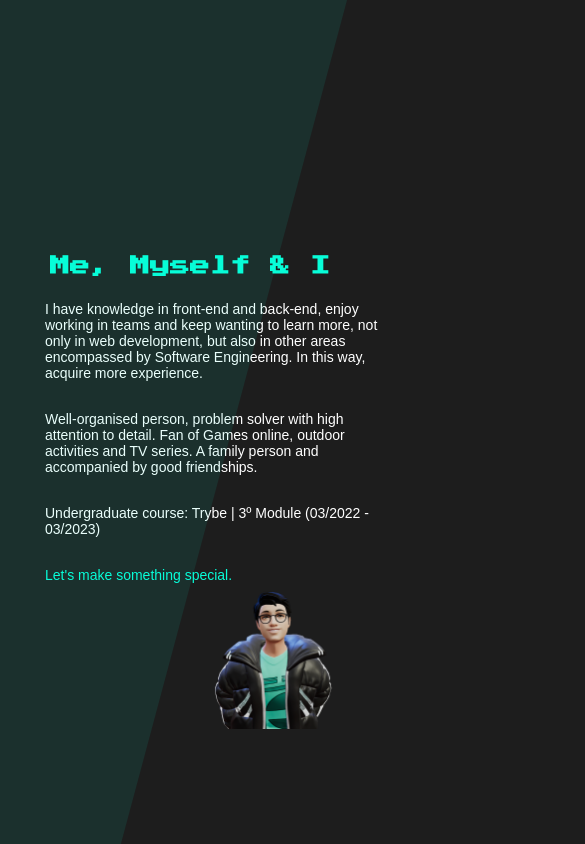
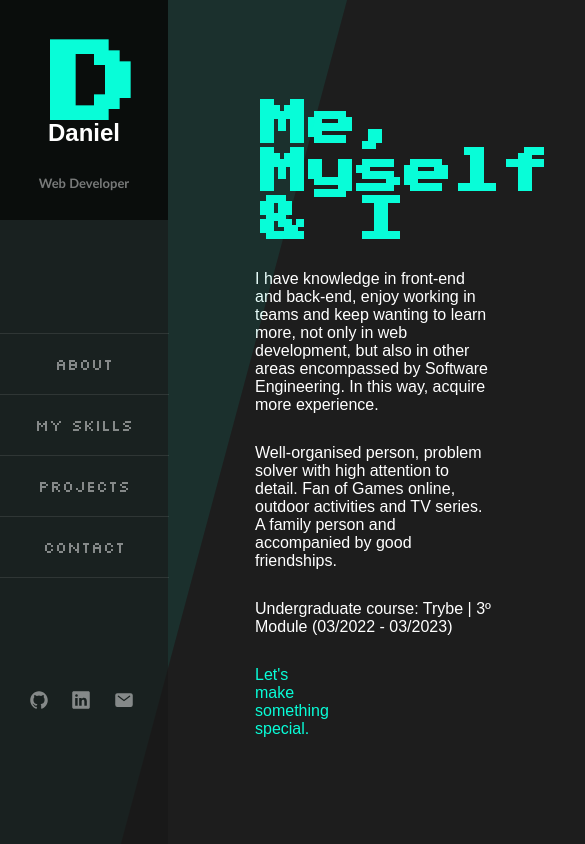
Before and after one commit to danielcampl/portfolio-daniel, a React (Create React App) app: page /about in a window 390 px wide. Shown: the top 844 px of the page, 585 px wide, since content can reach past the window. Built offline with nearby package versions, Linux system fonts and the light colour scheme; a web font is replaced by a local one.

Commit message:
reset resposive

```diff
--- a/src/App.css
+++ b/src/App.css
@@ -18,115 +18,3 @@ body::before {
   pointer-events: none;
   transform: skewX(-15deg);
 }
-
-/* MOBILE CSS */
-@media (max-width: 520px) {
-  * {
-    width: 520px;
-    padding: 0;
-    margin: 0;
-  }
-  /* LOADING  */
-
-  /* MENU */
-  .menu-container {
-    visibility: hidden;
-  }
-
-  /* HOME */
-  span {
-    font-size: 50px;
-  }
-  .row1 {
-    padding: 110px 150px 0 50px;
-  }
-  #avatar {
-    left: 270px;
-    top: 485px;
-    width: 410px;
-    height: 410px;
-  }
-  li {
-    width: 100%;
-    color: rgb(235, 165, 165);
-    -webkit-text-stroke: 1px #08fdd856;
-  }
-
-  /* ABOUT */
-  .about-title {
-    font-size: 20px;
-    width: 600px;
-  }
-  .row300 {
-    padding: 0 40px;
-  }
-  .linkto {
-    width: 55%;
-  }
-  .row300 div p {
-    font-size: 14px;
-  }
-  .about-text p {
-    width: 80%;
-  }
-
-  /* SKILLS */
-  .skills-title {
-    font-size: 40px;
-  }
-  .section-skills {
-    padding: 0 70px;
-  }
-  #avatar2 {
-    width: 150px;
-    height: 150px;
-    opacity: 0.9;
-    position: absolute;
-    left: 200px;
-    top: 579px;
-  }
-
-  /* PROJECTS */
-  .magicwall ul li {
-    width: 150px;
-    height: 200px;
-  }
-  .magicwall ul {
-    padding-left: 0px;
-  }
-  .magicwall ul li a.colorbox {
-    margin-left: 33px;
-    width: 200px;
-    height: 200px;
-  }
-
-  /* CONTACT FORM */
-  form {
-    width: 39rem;
-    top: 100px;
-    left: 60px;
-  }
-  .contact-title {
-    font-size: 40px;
-  }
-  p {
-    font-size: 14px;
-  }
-  .contact-container .row100 .col button[type="submit"] {
-    padding: 10px 30px;
-    font-size: 14px;
-  }
-  .send-bnt {
-    left: 0%;
-  }
-  .contact-container .row100 .col .input-box .text,
-  .contact-container .row100 .col .input-box-name .text,
-  .contact-container .row100 .col .input-box-message .text {
-    font-size: 16px;
-  }
-  .row {
-    width: 350px;
-    height: 350px;
-    text-align: left;
-  }
-}
```
